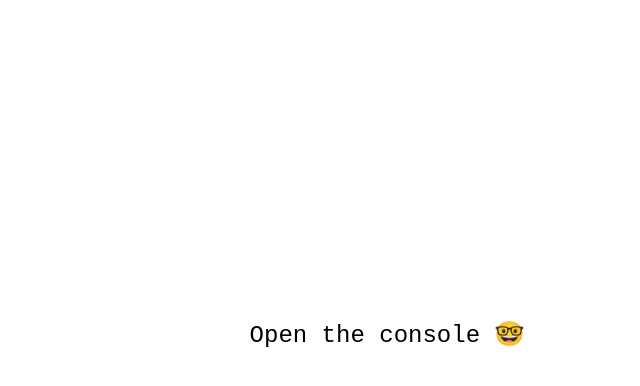
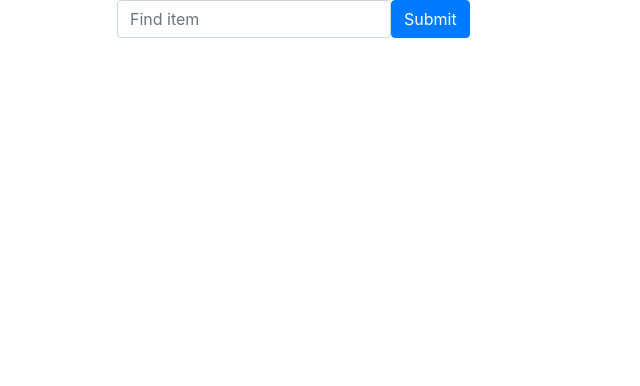
Before and after one commit to leonkranich/no-ikea, a website built with webpack: page index.html in a window 1280 px wide. Shown: the whole page, without its empty margins (253-893 px from the left). Built offline with nearby package versions, Linux system fonts and the light colour scheme.

Commit message:
basic html setup

```diff
--- a/index.html
+++ b/index.html
@@ -2,14 +2,25 @@
 <html>
   <head>
     <meta charset="UTF-8">
-    <title>Playground - JavaScript 101</title>
+    <meta http-equiv="X-UA-Compatible" content="IE=edge">
+    <meta name="viewport" content="width=device-width, initial-scale=1">
+
+    <title>No Ikea Please</title>
+    <link rel="stylesheet" href="https://stackpath.bootstrapcdn.com/bootstrap/4.5.2/css/bootstrap.min.css">
+
   </head>
   <body>
-    <p style="margin-top: 40vh; text-align: center; font: normal 24px monospace;">
-      Open the console 🤓
-    </p>
-
-    <!-- Add some HTML in here -->
+    <div class="container">
+      <div class="row justify-content-center">
+        <div class="col-12 col-lg-6">
+          <form class="form-inline" id="search-form">
+            <input type="text" class="form-control" placeholder="Find item" id="search-input">
+            <input type="submit" class="btn btn-primary">
+          </form>
+          <ul id="results" class="list-inline"></ul>
+        </div>
+      </div>
+    </div>
 
     <script src="main.js"></script>
   </body>
```
